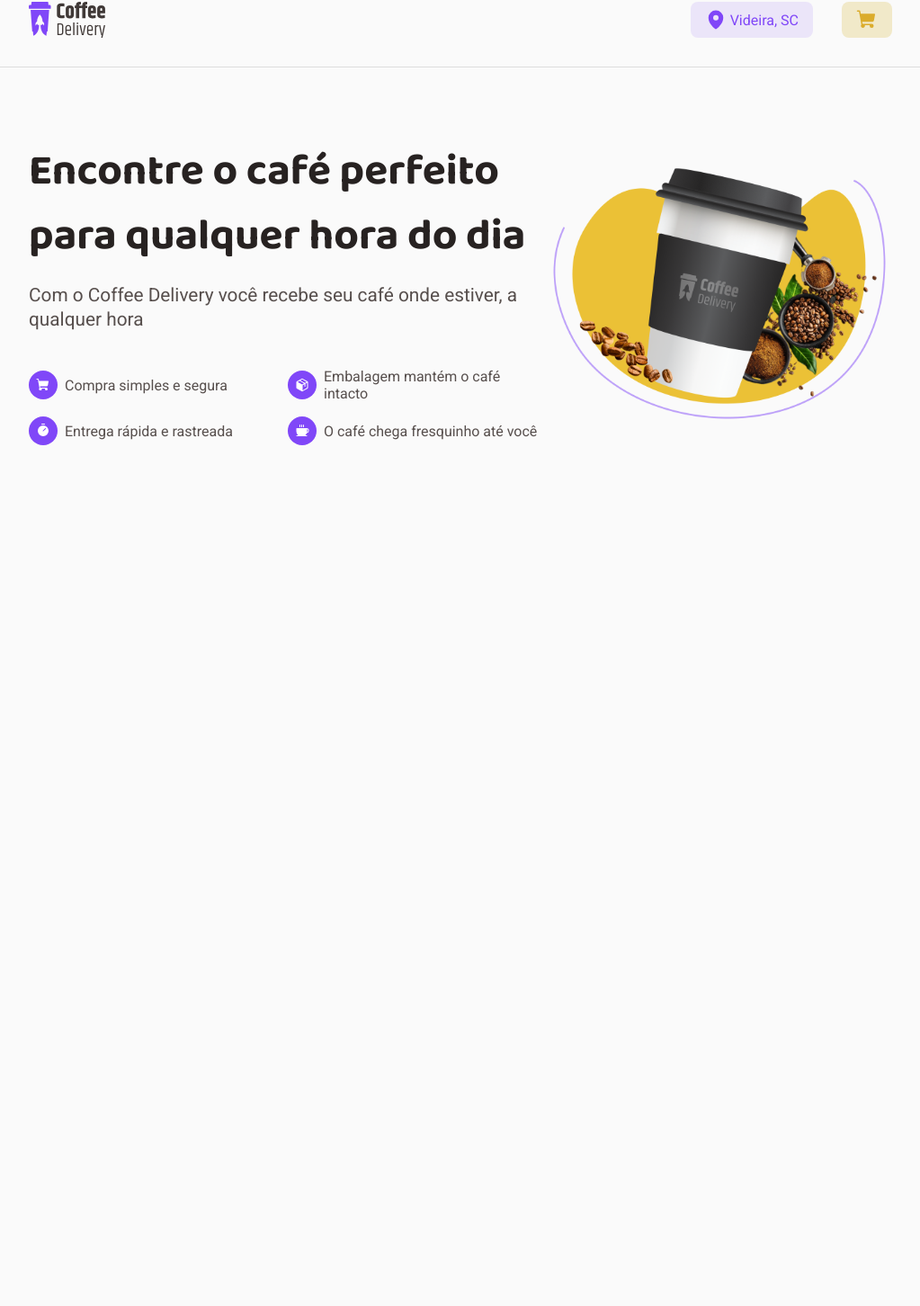
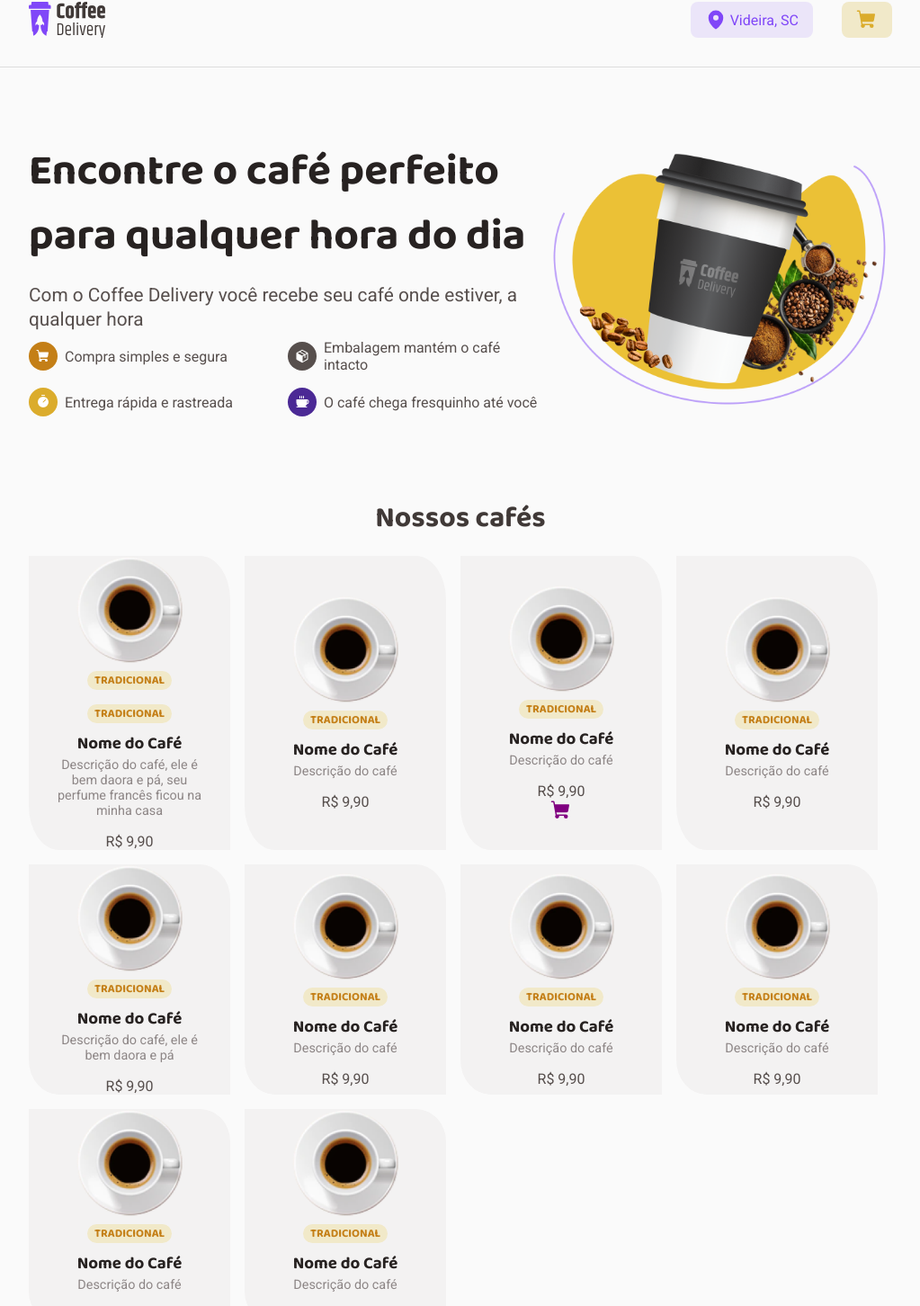
Before and after one commit to m-piovesan/coffeeDelivery, a React (Vite) app: page / in a window 1280 px wide. Shown: the part 30-1482 px from the top of the page at 90% size, without its empty margins (128-1151 px from the left). Before the commit the page ends 800 px from the top, so only its background shows below. Built offline with nearby package versions, Linux system fonts and the light colour scheme.

Commit message:
homepage almost done, some bugs need to be fixed yet

```diff
--- a/src/components/header/index.tsx
+++ b/src/components/header/index.tsx
@@ -8,8 +8,13 @@ export function Header() {
         <Container>
             <img src={logo} />
             <nav>
-                <span> <MapPin size={24} weight="fill" /> Videira, SC</span>
-                <span> <ShoppingCart size={24} weight="fill" /> </span>
+                <a href="#">
+                    <MapPin size={24} weight="fill" />
+                    Videira, SC
+                </a>
+                <a href="#">
+                    <ShoppingCart size={24} weight="fill" />
+                </a>
             </nav>
         </Container>
     )
--- a/src/components/header/styles.ts
+++ b/src/components/header/styles.ts
@@ -14,13 +14,14 @@ export const Container = styled.header`
         align-items: center;
         gap: 2rem;
 
-        span {
+        a {
             display: flex;
             align-items: center;
             gap: 0.2rem;
 
             font-size: 1rem;
             font-weight: 200;
+            text-decoration: none;
 
             padding: 0.5rem 1rem;
 
@@ -31,17 +32,17 @@ export const Container = styled.header`
             transition: all 0.3s;
         }
 
-        span:last-child {
+        a:last-child {
             color: ${props => props.theme["yellow-300"]};
             background-color: ${props => props.theme["yellow-100"]};
         }
 
-        span:hover {
+        a:hover {
             color: ${props => props.theme["purple-100"]};
             background-color: ${props => props.theme["purple-700"]};
         }
 
-        span:last-child:hover {
+        a:last-child:hover {
             color: ${props => props.theme["yellow-100"]};
             background-color: ${props => props.theme["yellow-700"]};
         }
--- a/src/pages/Home/index.tsx
+++ b/src/pages/Home/index.tsx
@@ -1,29 +1,32 @@
 import coffeeBanner from '../../assets/coffeeBanner.svg'
+import c1 from '../../assets/c1.svg'
+
 import { ShoppingCart, Timer, Package, Coffee } from 'phosphor-react'
 
-import { Container, Banner, Content } from './styles'
+import { Container, Banner, Content, Icon, CoffeeSection, LandingPage, CoffeeCard } from './styles'
 
 export function Home() {
     return (
         <Container>
+            <LandingPage>
                 <Content>
                     <h1>Encontre o café perfeito para qualquer hora do dia</h1>
                     <p className='subtitle'>Com o Coffee Delivery você recebe seu café onde estiver, a qualquer hora</p>
                     <ul>
                         <li>
-                        <span> <ShoppingCart weight="fill" color='white' /> </span>
+                            <Icon iconsColor="yellow-dark"> <ShoppingCart weight="fill" color='white' /> </Icon>
                             <p>Compra simples e segura</p>
                         </li>
                         <li>
-                        <span> <Package weight="fill" color='white' /> </span>
+                            <Icon iconsColor='gray'> <Package weight="fill" color='white' /> </Icon>
                             <p>Embalagem mantém o café intacto</p>
                         </li>
                         <li>
-                        <span> <Timer weight="fill" color='white' /> </span>
+                            <Icon iconsColor='yellow'> <Timer weight="fill" color='white' /> </Icon>
                             <p>Entrega rápida e rastreada</p>
                         </li>
                         <li>
-                        <span> <Coffee weight="fill" color='white' /> </span>
+                            <Icon iconsColor='purple-dark'> <Coffee weight="fill" color='white' /> </Icon>
                             <p>O café chega fresquinho até você</p>
                         </li>
                     </ul>
@@ -31,6 +34,106 @@ export function Home() {
                 <Banner>
                     <img src={coffeeBanner} alt="Café" />
                 </Banner>
+            </LandingPage>
+
+            <h2>Nossos cafés</h2>
+            <CoffeeSection>
+                <ul>
+                    <CoffeeCard>
+                        <div>
+                            <img src={c1} alt="" />
+                            <h4>Tradicional</h4>
+                            <h4>Tradicional</h4>
+                            <h3> Nome do Café </h3>
+                            <p> Descrição do café, ele é bem daora e pá, seu perfume francês ficou na minha casa </p>
+                            <span>R$ 9,90</span>
+                        </div>
+                    </CoffeeCard>
+                    <CoffeeCard>
+                        <div>
+                            <img src={c1} alt="" />
+                            <h4>Tradicional</h4>
+                            <h3> Nome do Café </h3>
+                            <p> Descrição do café </p>
+                            <span>R$ 9,90</span>
+                        </div>
+                    </CoffeeCard>
+                    <CoffeeCard>
+                        <div>
+                            <img src={c1} alt="" />
+                            <h4>Tradicional</h4>
+                            <h3> Nome do Café </h3>
+                            <p> Descrição do café </p>
+                            <span>R$ 9,90</span>
+                            <ShoppingCart weight="fill" size={24} color='purple' />
+                        </div>
+                    </CoffeeCard>
+                    <CoffeeCard>
+                        <div>
+                            <img src={c1} alt="" />
+                            <h4>Tradicional</h4>
+                            <h3> Nome do Café </h3>
+                            <p> Descrição do café </p>
+                            <span>R$ 9,90</span>
+                        </div>
+                    </CoffeeCard>
+
+                    <CoffeeCard>
+                        <div>
+                            <img src={c1} alt="" />
+                            <h4>Tradicional</h4>
+                            <h3> Nome do Café </h3>
+                            <p> Descrição do café, ele é bem daora e pá </p>
+                            <span>R$ 9,90</span>
+                        </div>
+                    </CoffeeCard>
+                    <CoffeeCard>
+                        <div>
+                            <img src={c1} alt="" />
+                            <h4>Tradicional</h4>
+                            <h3> Nome do Café </h3>
+                            <p> Descrição do café </p>
+                            <span>R$ 9,90</span>
+                        </div>
+                    </CoffeeCard>
+                    <CoffeeCard>
+                        <div>
+                            <img src={c1} alt="" />
+                            <h4>Tradicional</h4>
+                            <h3> Nome do Café </h3>
+                            <p> Descrição do café </p>
+                            <span>R$ 9,90</span>
+                        </div>
+                    </CoffeeCard>
+                    <CoffeeCard>
+                        <div>
+                            <img src={c1} alt="" />
+                            <h4>Tradicional</h4>
+                            <h3> Nome do Café </h3>
+                            <p> Descrição do café </p>
+                            <span>R$ 9,90</span>
+                        </div>
+                    </CoffeeCard>
+                    <CoffeeCard>
+                        <div>
+                            <img src={c1} alt="" />
+                            <h4>Tradicional</h4>
+                            <h3> Nome do Café </h3>
+                            <p> Descrição do café </p>
+                            <span>R$ 9,90</span>
+                        </div>
+                    </CoffeeCard>
+                    <CoffeeCard>
+                        <div>
+                            <img src={c1} alt="" />
+                            <h4>Tradicional</h4>
+                            <h3> Nome do Café </h3>
+                            <p> Descrição do café </p>
+                            <span>R$ 9,90</span>
+                        </div>
+                    </CoffeeCard>
+                </ul>
+            </CoffeeSection>
         </Container>
     )
 }
--- a/src/pages/Home/styles.ts
+++ b/src/pages/Home/styles.ts
@@ -2,12 +2,28 @@ import styled from "styled-components";
 
 export const Container = styled.main`
     display: flex;
-    flex-direction: row;
+    flex-direction: column;
     align-items: center;
     justify-content: space-between;
 
     width: 100vw;
     padding: 0 10rem;
+
+    h2 {
+        font-size: 2rem;
+        font-weight: 700;
+        margin-bottom: 1rem;
+    }
+`;
+
+export const LandingPage = styled.div`
+    width: 100%;
+
+    display: flex;
+    align-items: center;
+    justify-content: center;
+
+    margin-bottom: 5rem;
 `;
 
 export const Content = styled.div`
@@ -23,7 +39,7 @@ export const Content = styled.div`
     p.subtitle {
         font-size: 1.3rem;
         font-weight: 400;
-        margin-bottom: 2rem;
+        margin-bottom: 2 rem;
         line-height: 1.7rem;
     }
 
@@ -41,14 +57,6 @@ export const Content = styled.div`
             flex: 0 0 50%; /* Faz com que cada <li> ocupe 50% da largura */
             margin: 0.5rem 0;
 
-            span {
-                display: flex;
-                align-items: center;
-
-                padding: 0.5rem;
-                border-radius: 50%;
-                background: ${props => props.theme["purple-300"]};
-            }
         }
     }
 `;
@@ -60,3 +68,81 @@ export const Banner = styled.div`
         width: 100%;
     }
 `;
+
+const ICONS_COLORS = {
+    'yellow-dark': 'yellow-700',
+    yellow: 'yellow-300',
+    'purple-dark': 'purple-700',
+    gray: 'base-text',
+} as const
+
+interface IconsProps {
+    iconsColor: keyof typeof ICONS_COLORS;
+}
+
+export const Icon = styled.span<IconsProps>`
+    display: flex;
+    align-items: center;
+
+    padding: 0.5rem;
+    border-radius: 50%;
+    background: ${props => props.theme[ICONS_COLORS[props.iconsColor]]};
+`;
+
+export const CoffeeSection = styled.section`
+    width: 100%;
+
+    display: flex;
+    align-items: center;
+    justify-content: start;
+    flex-direction: row;
+
+    ul {
+        width: 100%;
+
+        list-style: none;
+        display: flex;
+        flex-wrap: wrap;
+
+        gap: 1rem;
+    }
+`;
+
+export const CoffeeCard = styled.li`
+    display: flex;
+    align-items: center;
+    justify-content: center;
+
+    flex: 0 0 calc(25% - 1rem);
+
+    background-color: ${props => props.theme['base-card']};
+    border-radius: 0 15% 0 15%;
+
+    div {
+        display: flex;
+        flex-direction: column;
+        align-items: center;
+        justify-content: center;
+
+        width: 80%;
+
+        h4 {
+            text-transform: uppercase;
+            font-size: .8rem;
+
+            padding: 0 .5rem;
+            margin: .5rem;
+
+            color: ${props => props.theme['yellow-700']};
+            background: ${props => props.theme['yellow-100']};
+            border-radius: 50px;
+        }
+
+        p {
+            font-size: .9rem;
+            margin-bottom: 1rem;
+            text-align: center;
+            color: ${props => props.theme['base-label']};
+        }
+    }
+`;
--- a/src/styles/global.ts
+++ b/src/styles/global.ts
@@ -27,4 +27,8 @@ export const GlobalStyle = createGlobalStyle`
         font-family: 'Baloo 2', sans-serif;
         color: ${(props) => props.theme['base-title']};
     }
+
+    h2 {
+        color: ${(props) => props.theme['base-subtitle']};
+    }
 `
```
Also changed, not shown: src/assets/c1.svg (added). Lines whose indentation alone changed are shown as unchanged.
